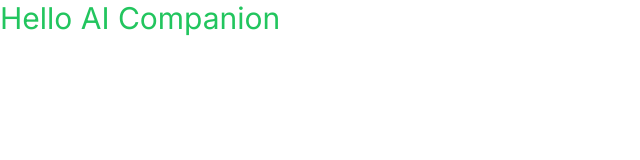
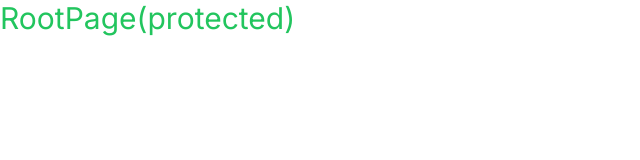
Before and after one commit to ryananhtuan-nguyen/ai-companion, a Next.js app: page / in a window 1280 px wide. Shown: the top 160 px of the page, without its empty margins (0-640 px from the left). Built offline with nearby package versions, Linux system fonts and the light colour scheme.

Commit message:
moved root page

```diff
--- /dev/null
+++ b/app/(root)/page.tsx
@@ -0,0 +1,3 @@
+export default function RootPage() {
+  return <div className="text-green-500 text-3xl">RootPage(protected)</div>
+}
--- a/app/page.tsx
+++ /dev/null
@@ -1,3 +0,0 @@
-export default function Home() {
-  return <div className="text-green-500 text-3xl">Hello AI Companion</div>
-}
```
